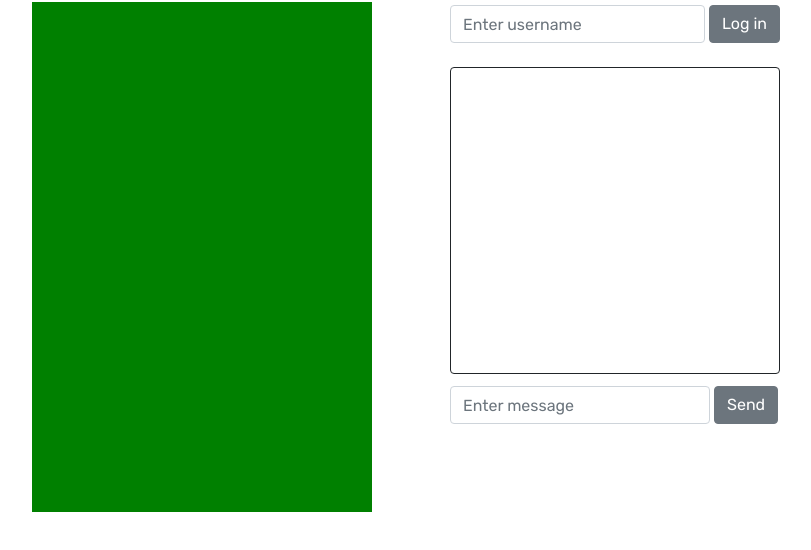
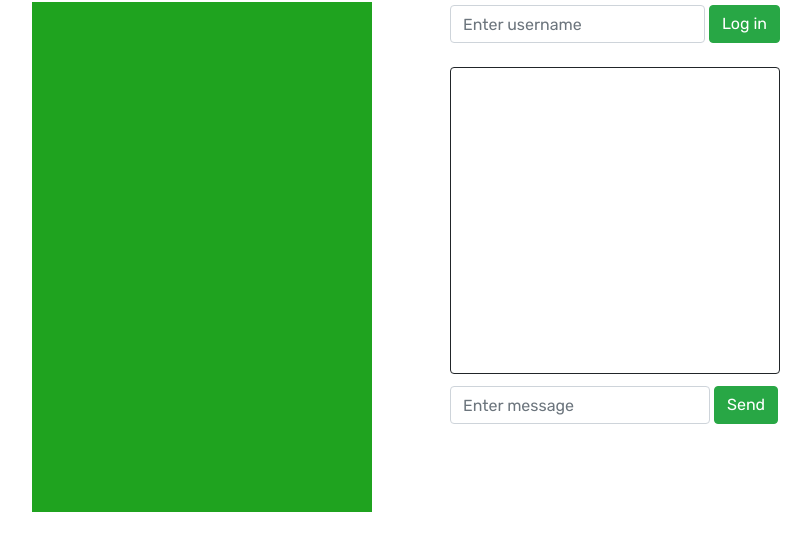
Before and after one commit to idmyn/untitled-golf-game, a website: page client/index.html in a window 1280 px wide. Shown: the part 170-720 px from the top of the page, without its empty margins (214-1025 px from the left). Drawn offline with nearby package versions, Linux system fonts and the light colour scheme; no server answers.

Commit message:
make buttons green and brighten green on canvas

```diff
--- a/client/index.html
+++ b/client/index.html
@@ -34,7 +34,7 @@
           <div class="row justify-content-center mb-lg-4 mt-lg-2 my-1 justify-content-lg-start">
             <form class="form-inline" id="login" autocomplete="off">
               <input class="form-control" id="username" name="name" placeholder="Enter username" type="text" value=""/>
-              <button class="btn btn-secondary ml-1" type="submit" value="Log in">Log in</button>
+              <button class="btn btn-success ml-1" type="submit" value="Log in">Log in</button>
             </form>
           </div>
 
@@ -43,7 +43,7 @@
               <ul id="chatbox-messages" class="pl-0"></ul>
               <form id="chatbox-form" class="form-inline" autocomplete="off">
                 <input class="form-control" id="message" name="message" placeholder="Enter message" />
-                <button class="btn btn-secondary ml-1" type="submit" value="Send">Send</button>
+                <button class="btn btn-success ml-1" type="submit" value="Send">Send</button>
               </form>
             </div>
           </div>
--- a/client/style.css
+++ b/client/style.css
@@ -21,7 +21,7 @@ h2 {
 }
 
 #game {
-  background: green;
+  background: #1FA31F;
 }
 
 canvas {
```
